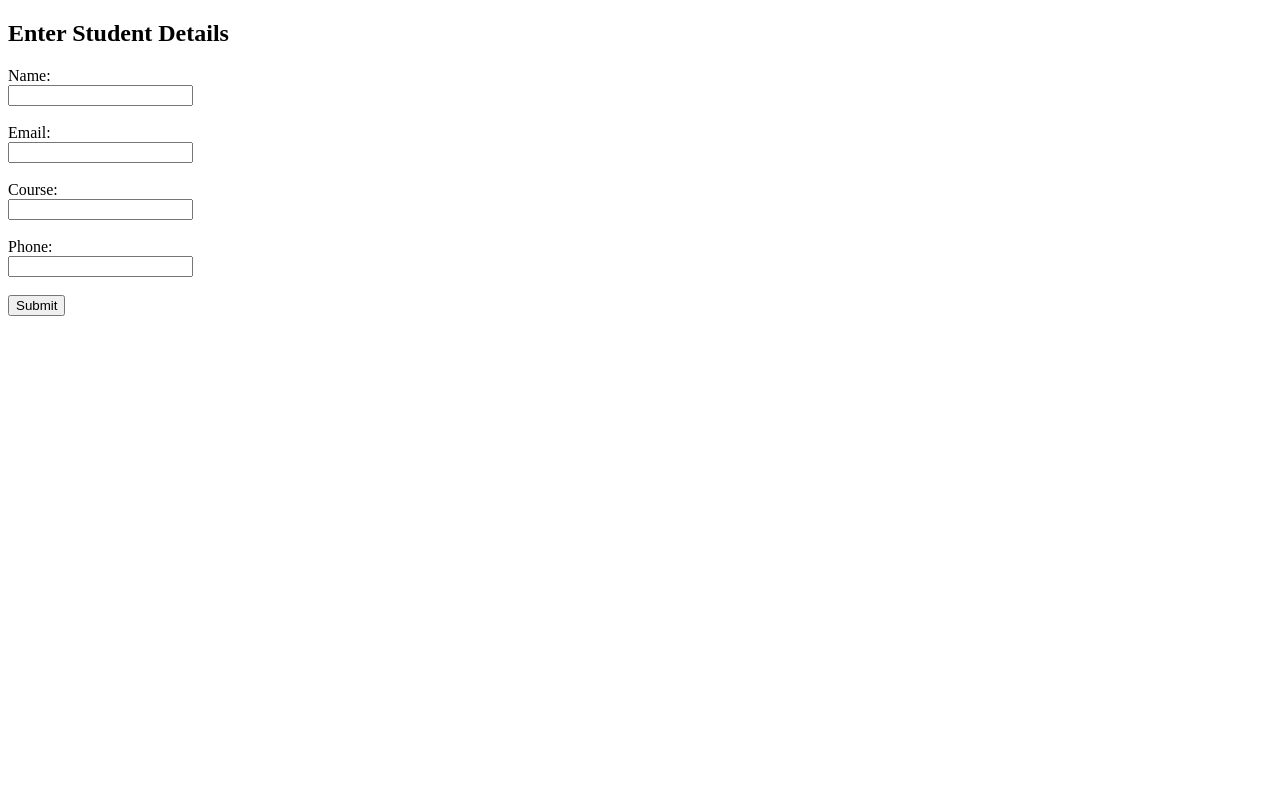
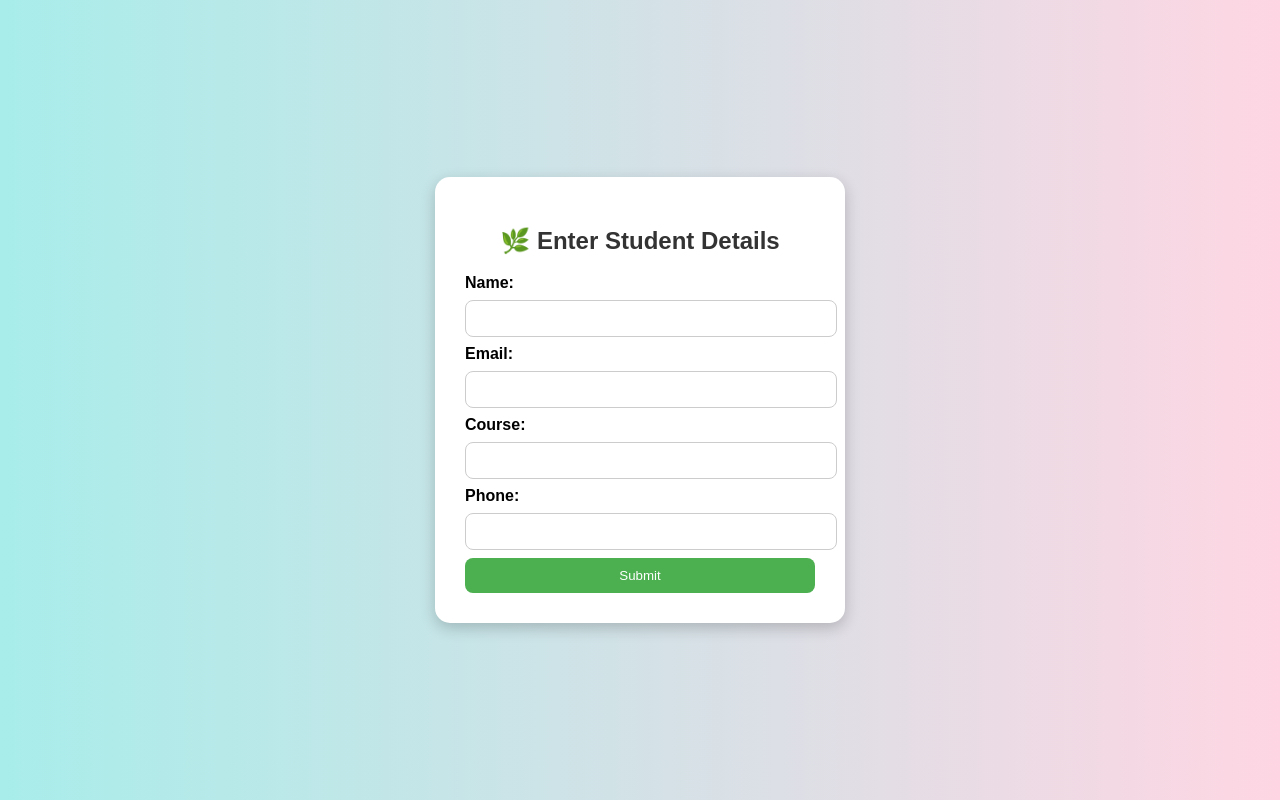
Before and after one commit to Malar-R/friendly-octo-memory, a plain HTML site: page index.html in a window 1280 px wide. Drawn offline with Linux system fonts and the light colour scheme.

Commit message:
Update index.html
new

```diff
--- a/index.html
+++ b/index.html
@@ -1,24 +1,71 @@
 <!DOCTYPE html>
 <html>
 <head>
-    <title>Student Details Form</title>
+  <title>Student Details Form</title>
+  <style>
+    body {
+      font-family: Arial, sans-serif;
+      background: linear-gradient(to right, #a8edea, #fed6e3);
+      display: flex;
+      justify-content: center;
+      align-items: center;
+      height: 100vh;
+      margin: 0;
+    }
+    .container {
+      background: white;
+      padding: 30px;
+      border-radius: 15px;
+      box-shadow: 0px 5px 15px rgba(0,0,0,0.2);
+      width: 350px;
+    }
+    h2 {
+      text-align: center;
+      color: #333;
+    }
+    label {
+      font-weight: bold;
+    }
+    input[type="text"],
+    input[type="email"] {
+      width: 100%;
+      padding: 10px;
+      margin: 8px 0;
+      border: 1px solid #ccc;
+      border-radius: 8px;
+    }
+    button {
+      width: 100%;
+      padding: 10px;
+      background: #4CAF50;
+      color: white;
+      border: none;
+      border-radius: 8px;
+      cursor: pointer;
+    }
+    button:hover {
+      background: #45a049;
+    }
+  </style>
 </head>
 <body>
-    <h2>Enter Student Details</h2>
+  <div class="container">
+    <h2>🌿 Enter Student Details</h2>
     <form>
-        <label>Name:</label><br>
-        <input type="text" name="name" required><br><br>
+      <label>Name:</label>
+      <input type="text" name="name" required>
 
-        <label>Email:</label><br>
-        <input type="email" name="email" required><br><br>
+      <label>Email:</label>
+      <input type="email" name="email" required>
 
-        <label>Course:</label><br>
-        <input type="text" name="course" required><br><br>
+      <label>Course:</label>
+      <input type="text" name="course" required>
 
-        <label>Phone:</label><br>
-        <input type="text" name="phone" required><br><br>
+      <label>Phone:</label>
+      <input type="text" name="phone" required>
 
-        <button type="submit">Submit</button>
+      <button type="submit">Submit</button>
     </form>
+  </div>
 </body>
 </html>
```
